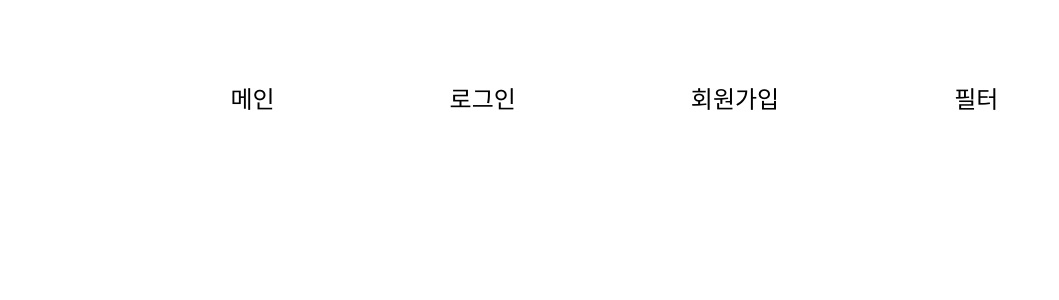
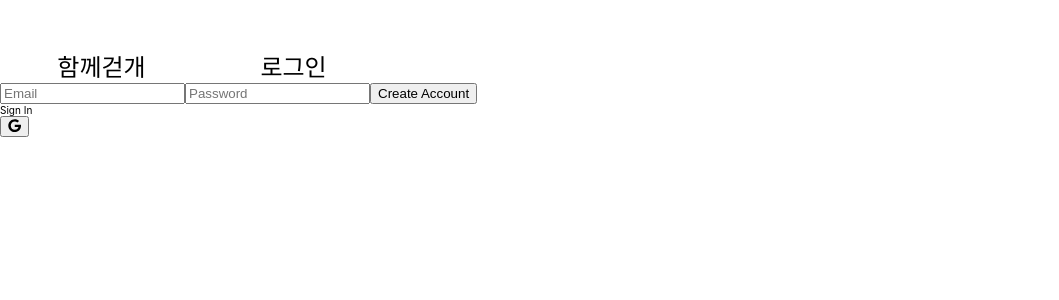
Before and after one commit to ttyt0416/walkdog, a React (Create React App) app: page /auth in a window 1280 px wide. Shown: the top 300 px of the page, without its empty margins (0-1059 px from the left). Built offline with nearby package versions, Linux system fonts and the light colour scheme.

Commit message:
adding authpage

```diff
--- a/package.json
+++ b/package.json
@@ -8,6 +8,7 @@
     "@fortawesome/free-brands-svg-icons": "^5.14.0",
     "@fortawesome/free-regular-svg-icons": "^5.14.0",
     "@fortawesome/free-solid-svg-icons": "^5.14.0",
+    "@fortawesome/react-fontawesome": "^0.1.14",
     "@testing-library/jest-dom": "^5.11.10",
     "@testing-library/react": "^11.2.6",
     "@testing-library/user-event": "^12.8.3",
--- a/src/App.js
+++ b/src/App.js
@@ -3,6 +3,7 @@ import { useMediaQuery } from 'react-responsive';
 import { Switch, Route } from 'react-router-dom';
 
 import HomePage from './pages/homepage/homepage.components';
+import AuthPage from './pages/authpage/authpage.components';
 
 import SideButton from './components/sidebutton/sidebutton.components';
 import Header from './components/header/header.components';
@@ -17,6 +18,7 @@ const App = () => {
       {isMobile ? <SideButton /> : <Header />}
       <Switch>
         <Route exact path='/' component={HomePage} />
+        <Route exact path='/auth' component={AuthPage} />
       </Switch>
   </div>
   )
--- a/src/components/signup/signup.components.jsx
+++ b/src/components/authform/authform.components.jsx
@@ -1,9 +1,11 @@
 import React, { useState } from 'react';
 import { authService } from '../../firebase/firebase.utility';
 
+import './authform.styles.scss';
+
 const inputStyles = {};
 
-const SignUp = () => {
+const AuthForm = () => {
     const [email, setEmail] = useState("");
   const [password, setPassword] = useState("");
   const [newAccount, setNewAccount] = useState(true);
@@ -74,4 +76,4 @@ const SignUp = () => {
   );
 };
 
-export default SignUp;
+export default AuthForm;
--- a/src/components/header/header.components.jsx
+++ b/src/components/header/header.components.jsx
@@ -7,10 +7,8 @@ import { Link } from 'react-router-dom'
 const Header = () => {
     return (
     <div className='header'>
-        <Link className='header-option' to='/'>메인</Link>
-        <Link className='header-option' to='/signin'>로그인</Link>
-        <Link className='header-option' to='/signup'>회원가입</Link>
-        <Link className='header-option' to='/filter'>필터</Link>
+        <Link className='header-option' to='/'>함께걷개</Link>
+        <Link className='header-option' to='/auth'>로그인</Link>
     </div>
     );
 };
--- a/src/components/header/header.styles.scss
+++ b/src/components/header/header.styles.scss
@@ -1,11 +1,10 @@
 .header {
-    position: fixed;
-    width: 60%;
-    transform: translateX(30%);
-    padding-top: 5rem;
+    position: sticky;
+    width: 30%;
+    padding-top: 3rem;
     display: flex;
     flex-wrap: wrap;
-    justify-content: space-between;
+    justify-content: space-around;
 
     &-option {
         font-size: 1.5rem;
--- /dev/null
+++ b/src/pages/authpage/authpage.components.jsx
@@ -0,0 +1,33 @@
+import React from 'react';
+import './authpage.styles.scss';
+
+import { FontAwesomeIcon } from '@fortawesome/react-fontawesome';
+import { faGoogle } from '@fortawesome/free-brands-svg-icons';
+import { authService, firebaseInstance } from '../../firebase/firebase.utility';
+
+import AuthForm from '../../components/authform/authform.components';
+
+const AuthPage = () => {
+    const onSocialClick = async (event) => {
+        const {
+            target: {name},
+        } = event
+        let provider;
+        if(name === "google") {
+            provider = new firebaseInstance.auth.GoogleAuthProvider();
+        }
+        await authService.signInWithPopup(provider);
+    };
+    return (
+        <div className='authContainer'>
+            <AuthForm />
+            <div className='authBtns'>
+                <button onClick={onSocialClick} name='google' className='authBtn'>
+                    <FontAwesomeIcon icon={faGoogle} />
+                </button>
+            </div>
+        </div>
+    );
+};
+
+export default AuthPage;
--- a/src/pages/homepage/homepage.components.jsx
+++ b/src/pages/homepage/homepage.components.jsx
@@ -1,13 +1,9 @@
 import React from 'react';
 import './homepage.styles.scss';
-
-import SignUp from '../../components/signup/signup.components';
 
 const HomePage = () => {
     return(
         <>
-        <h1 className='homepage-title'>함께걷개</h1>
-        <SignUp />
         </>
     );
 };
```
Also changed, not shown: src/components/authform/authform.styles.scss (added), src/pages/authpage/authpage.styles.scss (added), 1 other file (tests, documents, lock files or other folders).
